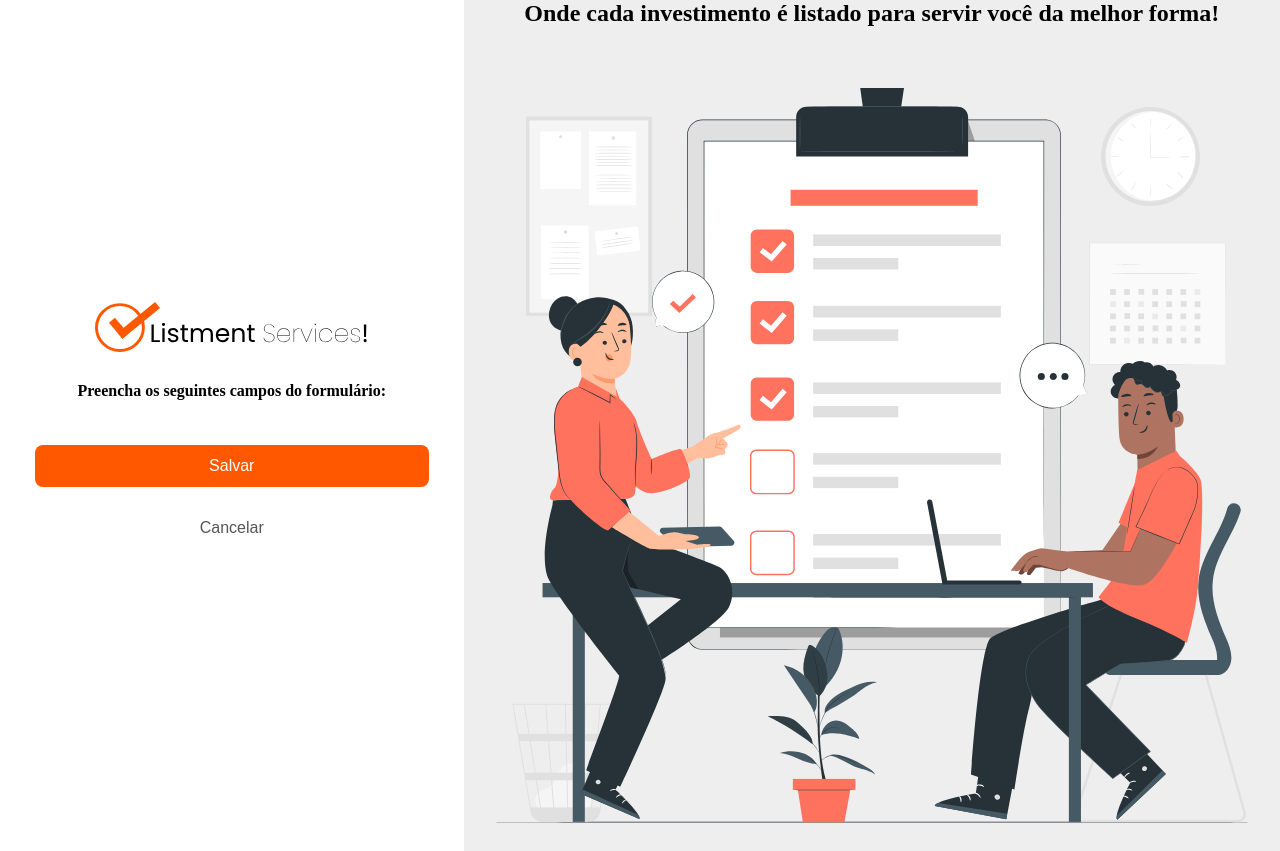
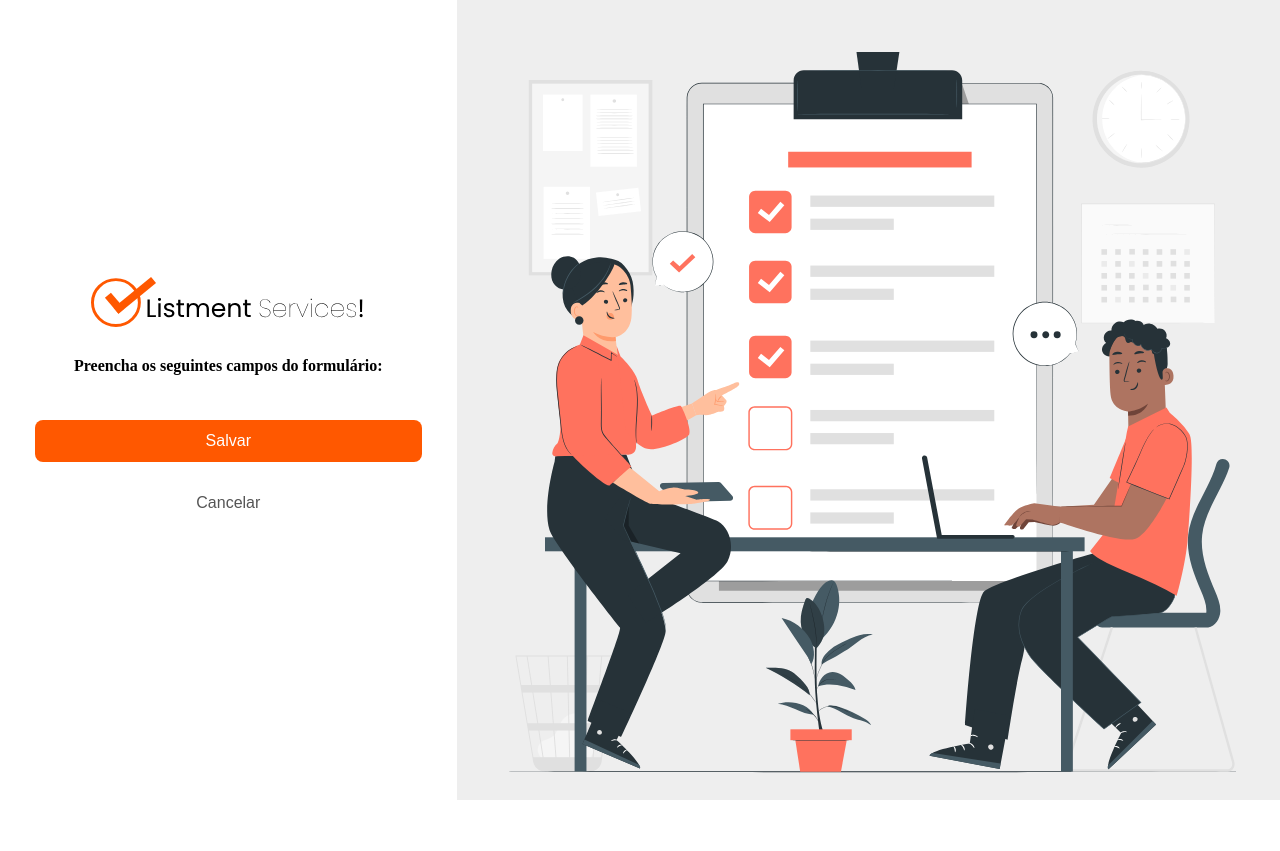
Before and after one commit to bertiGrazi/case_angular, an Angular app in the folder case_angular/: page /register in a window 1280 px wide. After the commit the page ends 800 px from the top, so only its background shows below. Built offline with nearby package versions, Linux system fonts and the light colour scheme.

Commit message:
style: fix layout for register page

```diff
--- a/case_angular/src/app/components/default-layout/default-layout.component.html
+++ b/case_angular/src/app/components/default-layout/default-layout.component.html
@@ -8,7 +8,6 @@
     </div>
   </section>
   <section class="main-section">
-    <h1>Onde cada investimento é listado para servir você da melhor forma!</h1>
-    <img src="/assets/svg/image.svg" />
+    <img src="/assets/svg/image.svg" class="img-main" />
   </section>
 </main>
--- a/case_angular/src/app/components/default-layout/default-layout.component.scss
+++ b/case_angular/src/app/components/default-layout/default-layout.component.scss
@@ -23,12 +23,12 @@ main {
     gap: 8px;
     height: 100%;
 
-    flex-grow: 1;
+    flex-grow: 0.3;
     background-color: $gray-background;
   }
 
   .form-section {
-    flex-grow: 0.7;
+    flex-grow: 1;
     padding: 0 35px;
 
     h2 {
@@ -64,6 +64,11 @@ main {
         background-color: 1px solid $primary-color;
         color: $text-color;
       }
-}
+  }
+  }
+
+  .img-main {
+    height: 100%;
+    width: 100vh;
   }
 }
```
